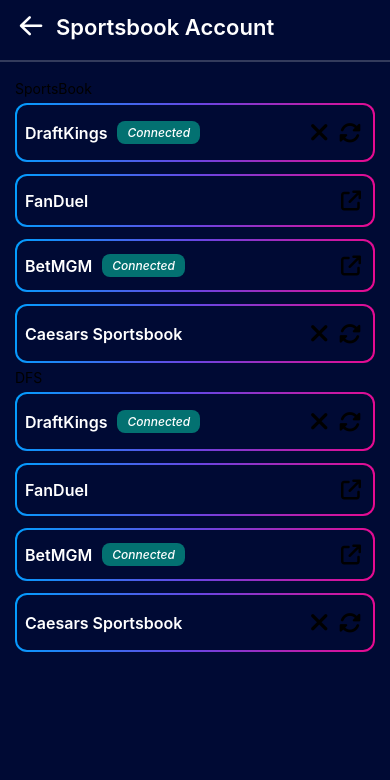
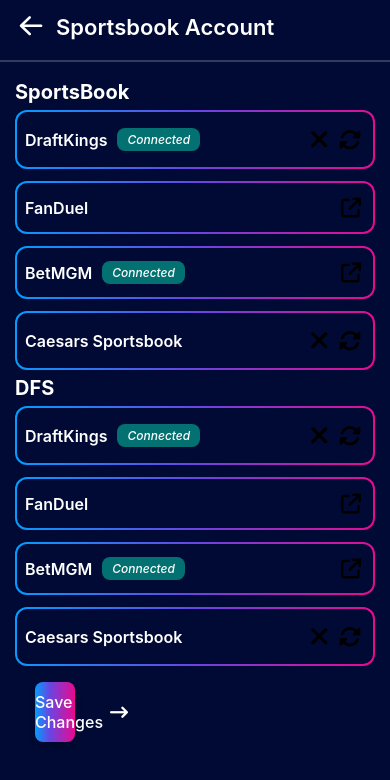
Before and after one commit to karthi2002/ODSLY, a React Native app: screen /SportsbookAccount in a window 390 px wide. Shown: the top 780 px of the page. Built offline with nearby package versions, Linux system fonts and the light colour scheme.

Commit message:
changes in SportsBook Screen

```diff
--- a/screens/profile/SportsBookScreen.jsx
+++ b/screens/profile/SportsBookScreen.jsx
@@ -50,7 +50,12 @@
       ))}
       </View>
 
-
+      <GradientButton
+        label="Save Changes"
+        onPress={() => handleNavigate(item.route)}
+        arrowEnable={true}
+        style={{ width: 40, gap: 7, paddingVertical: 5 }}
+      />
       </ScrollView>
     </View>
   );
@@ -65,6 +70,11 @@
     paddingTop: 80,
     paddingHorizontal: 15,
   },
+  bookName:{
+    fontSize:20,
+    fontWeight:"bold",
+    color:Colors.secondary,
+  },
 });
 
 export default SportsBookScreen;
```
